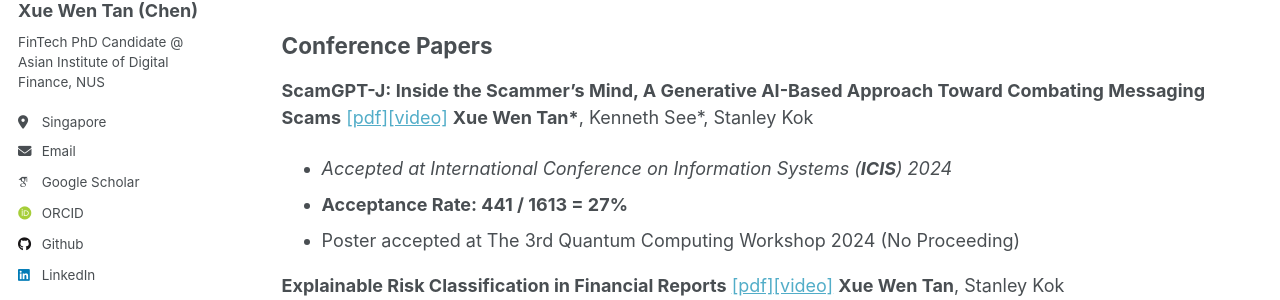
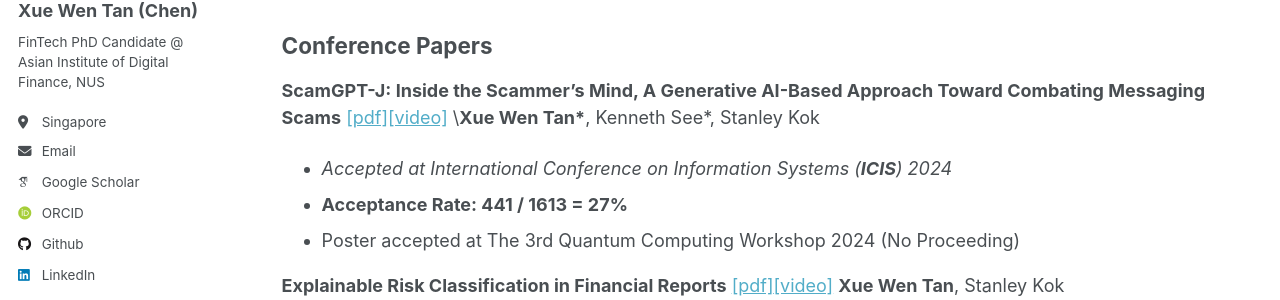
Before and after one commit to Chen-XueWen/Chen-XueWen.github.io, a Jekyll site: the page built from _pages/publications.md, in a window 1280 px wide and 900 px high. Shown: the part 291-591 px from the top of the window. Built offline with Jekyll 4.4.1, drawn with Linux system fonts in a browser that asks for light colours; some web fonts are replaced.

```diff
--- a/_pages/publications.md
+++ b/_pages/publications.md
@@ -9,7 +9,7 @@ My current research mainly focus on Natural Language Processing, specifically on
 
 ## Conference Papers
 **ScamGPT-J: Inside the Scammer’s Mind, A Generative AI-Based Approach Toward Combating Messaging Scams** [[pdf]](https://arxiv.org/abs/2412.13528)[[video]](https://aisel.aisnet.org/icis2024/humtechinter/humtechinter/14/)
-**Xue Wen Tan\***, Kenneth See\*, Stanley Kok
+\\**Xue Wen Tan\***, Kenneth See\*, Stanley Kok
   - *Accepted at International Conference on Information Systems (**ICIS**) 2024*
   - **Acceptance Rate: 441 / 1613 = 27%**
   - Poster accepted at The 3rd Quantum Computing Workshop 2024 (No Proceeding)
```
